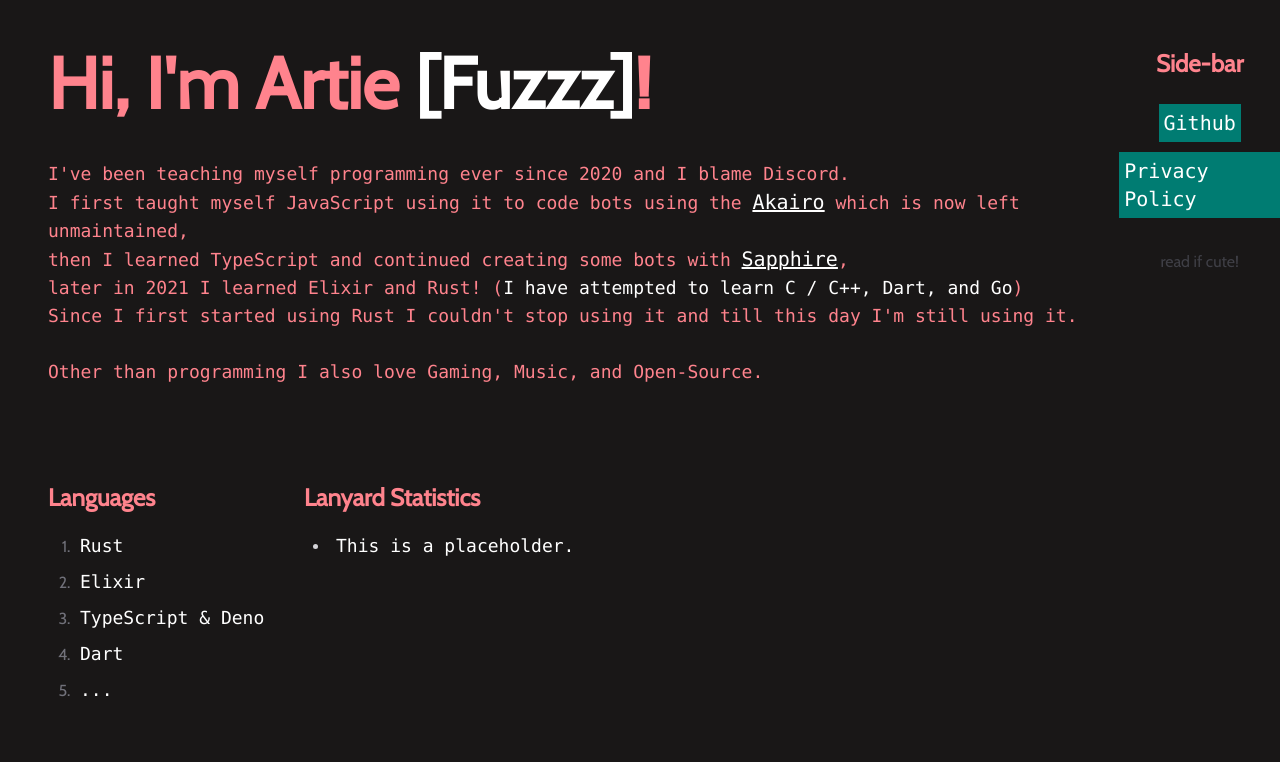
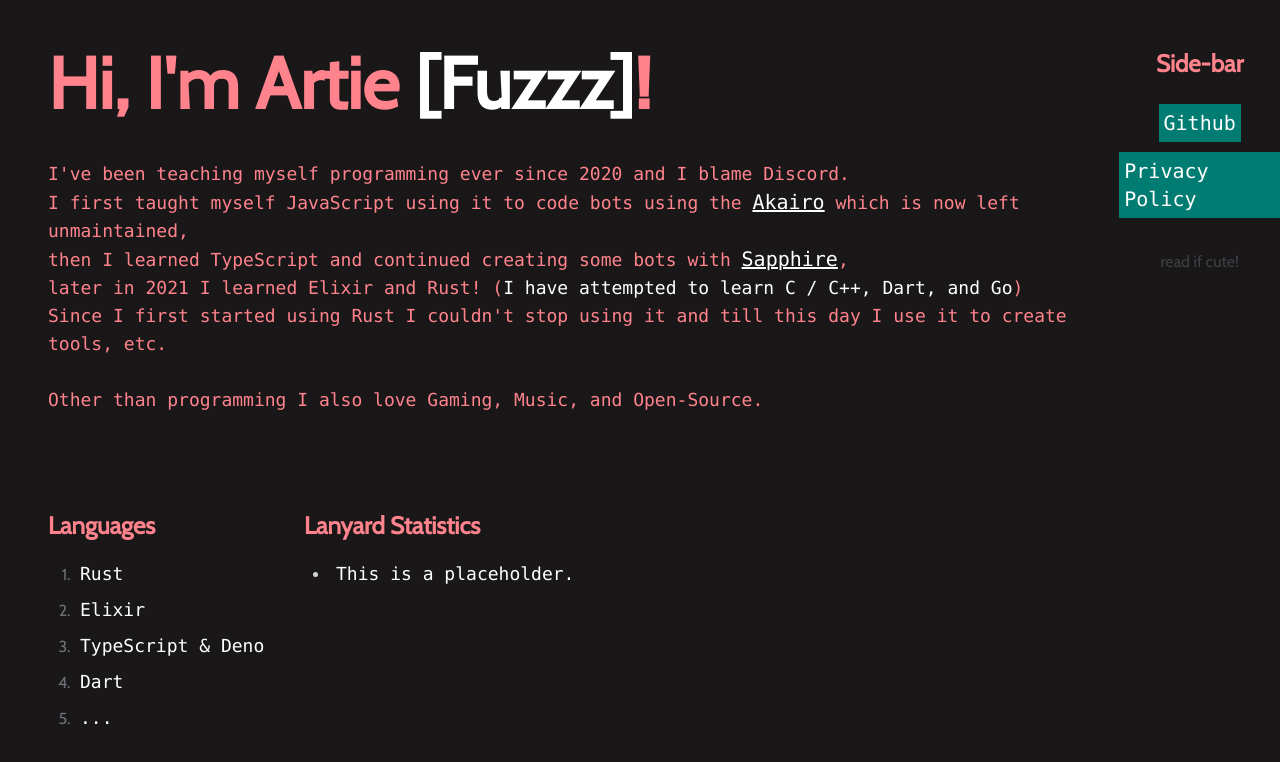
Before and after one commit to ArtieFuzzz/dev.astolfo.cafe, a SvelteKit app: page / in a window 1280 px wide. Shown: the top 762 px of the page. Built offline with nearby package versions, Linux system fonts and the light colour scheme.

Commit message:
refactor: Update last paragraph

```diff
--- a/src/components/AboutMe.svelte
+++ b/src/components/AboutMe.svelte
@@ -25,7 +25,8 @@
     >)
   </p>
   <p>
-    Since I first started using Rust I couldn't stop using it and till this day I'm still using it.
+    Since I first started using Rust I couldn't stop using it and till this day I use it to create
+    tools, etc.
   </p>
   <br />
   <p>Other than programming I also love Gaming, Music, and Open-Source.</p>
--- a/src/components/LanguagesAndLanyardStats.svelte
+++ b/src/components/LanguagesAndLanyardStats.svelte
@@ -1,3 +1,4 @@
+<!-- SPDX-License-Identifier: MPL-2.0 -->
 <script lang="ts">
   const languages = ['Rust', 'Elixir', 'TypeScript & Deno', 'Dart'];
 </script>
```
